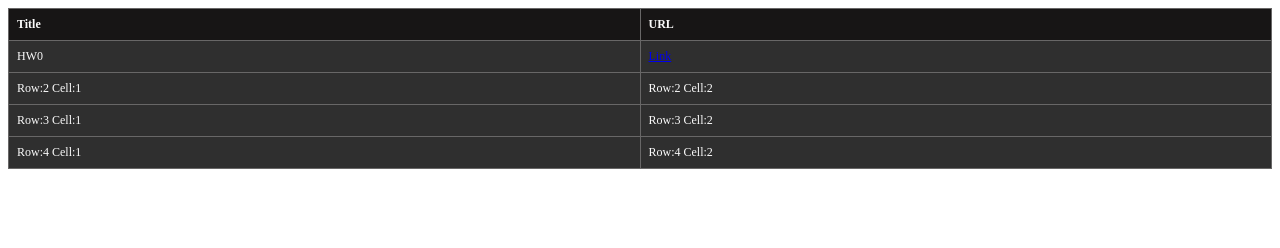
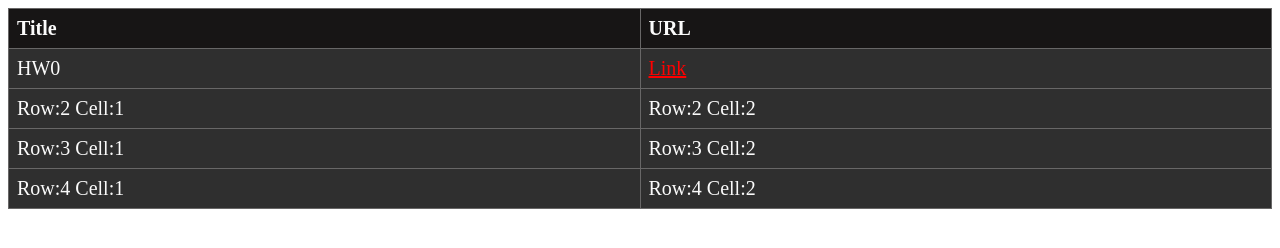
Before and after one commit to jhaowei-huang/Web3D, a plain HTML site: page index.html in a window 1280 px wide. Drawn offline with Linux system fonts and the light colour scheme.

Commit message:
change font size and color

```diff
--- a/index.html
+++ b/index.html
@@ -5,9 +5,10 @@
 
 		<style type="text/css">
 			table.tftable {font-size:12px;color:#fbfbfb;width:100%;border-width: 1px;border-color: #686767;border-collapse: collapse;}
-			table.tftable th {font-size:12px;background-color:#171515;border-width: 1px;padding: 8px;border-style: solid;border-color: #686767;text-align:left;}
+			table.tftable th {font-size:20px;background-color:#171515;border-width: 1px;padding: 8px;border-style: solid;border-color: #686767;text-align:left;}
 			table.tftable tr {background-color:#2f2f2f;}
-			table.tftable td {font-size:12px;border-width: 1px;padding: 8px;border-style: solid;border-color: #686767;}
+			table.tftable td {font-size:20px;border-width: 1px;padding: 8px;border-style: solid;border-color: #686767;}
+			a {color: #ff0000;}
 		</style>
 
 		<script type="text/javascript">
```
